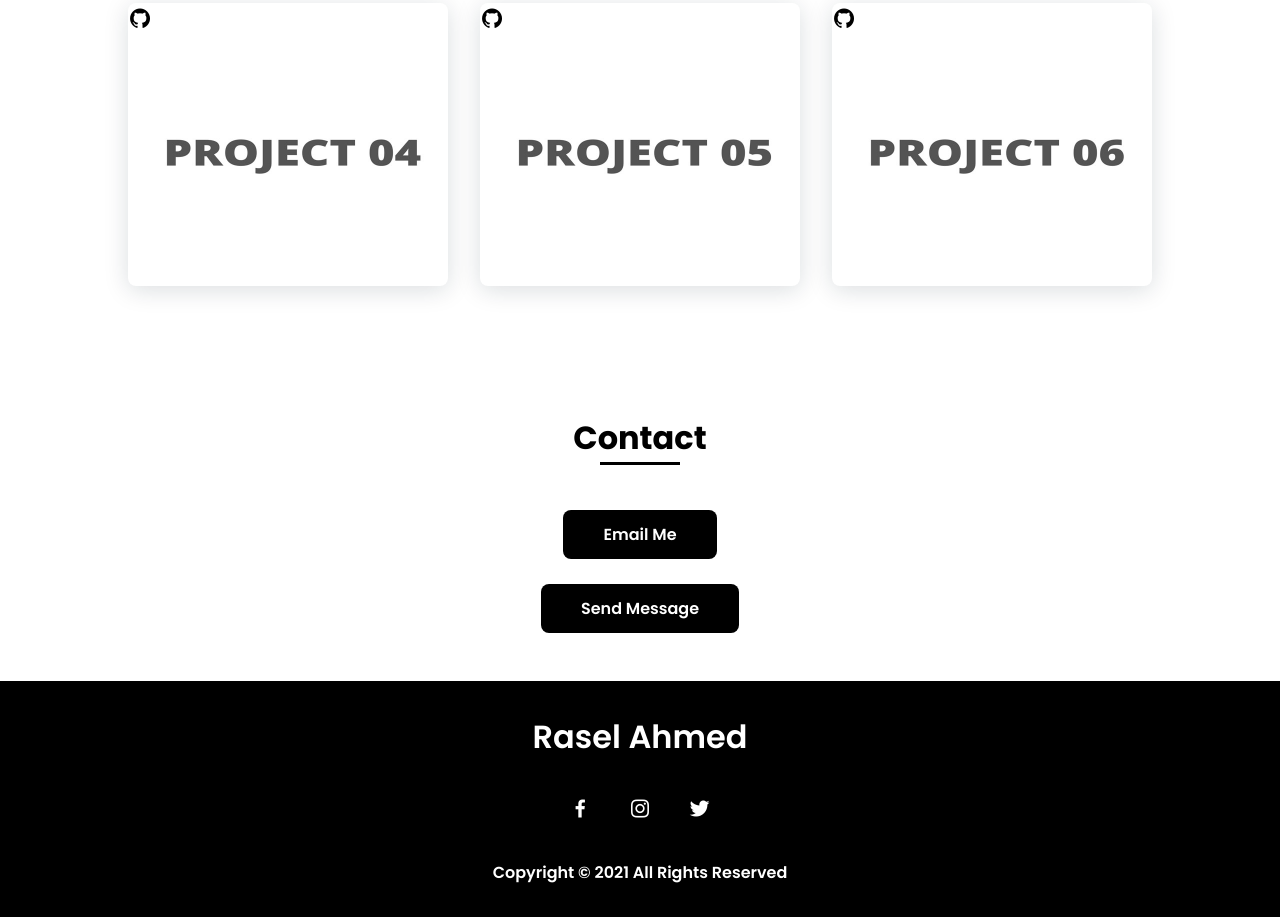
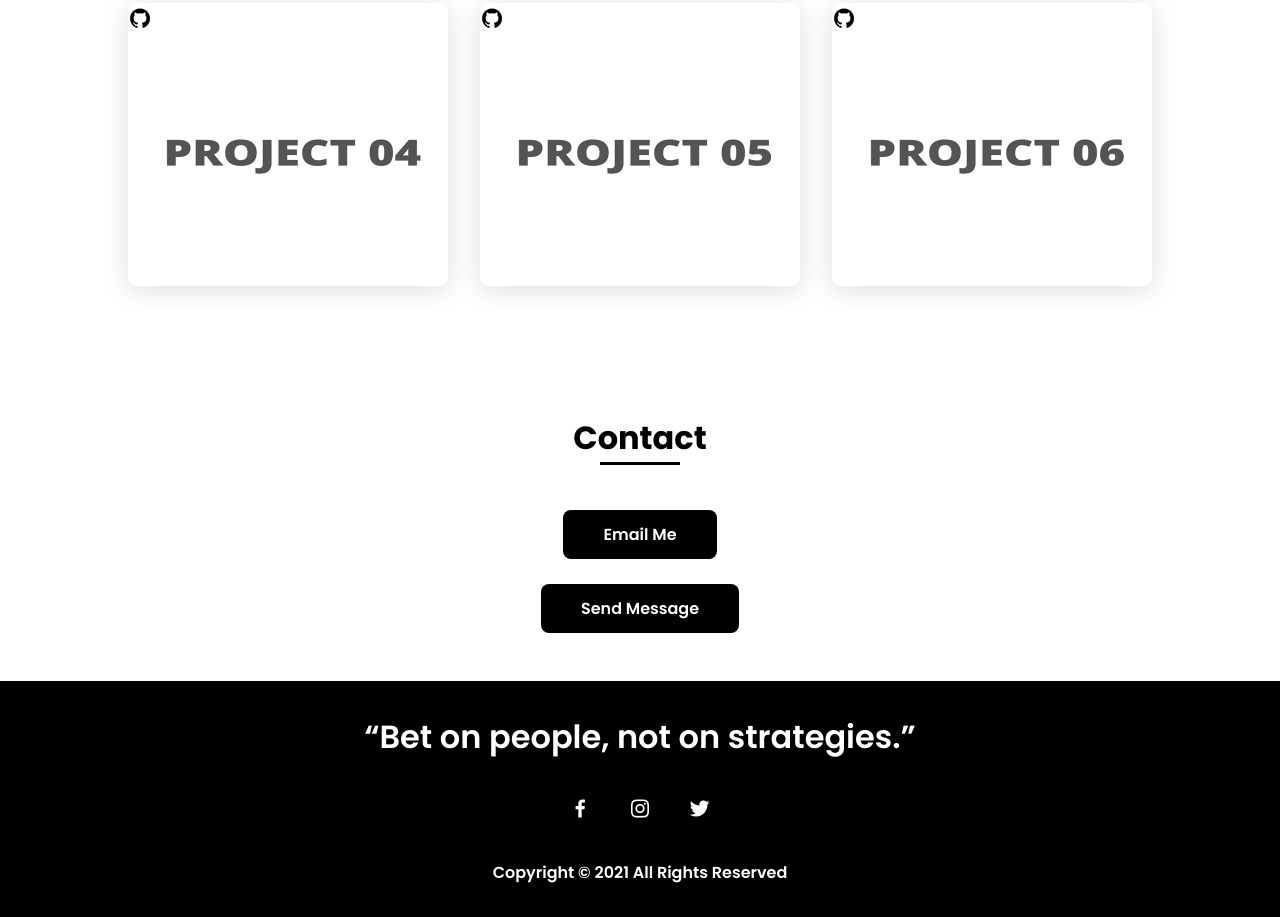
Before and after one commit to mdraselahmed95/mdraselahmed95.github.io, a plain HTML site: page index.html in a window 1280 px wide. Shown: the part 2633-3550 px from the top of the page. Drawn offline with nearby package versions, Linux system fonts and the light colour scheme.

Commit message:
My Portfolio

```diff
--- a/index.html
+++ b/index.html
@@ -11,7 +11,9 @@
         <!-- =====BOX ICONS===== -->
         <link href='https://cdn.jsdelivr.net/npm/boxicons@2.0.5/css/boxicons.min.css' rel='stylesheet'>
 
-        <title>Rasel Ahmed</title>
+        <title>Welcome To My Portfolio!</title>
+
+        <link rel="icon" href="assets/img/icon.png">
     </head>
     <body>
         <!--===== HEADER =====-->
@@ -182,7 +184,7 @@
 
         <!--===== FOOTER =====-->
         <footer class="footer">
-            <p class="footer__title">Rasel Ahmed</p>
+            <p class="footer__title">“Bet on people, not on strategies.”</p>
             <div class="footer__social">
                 <a href="https://www.facebook.com/raselahmed442/" target="_blank" class="footer__icon"><i class='bx bxl-facebook' ></i></a>
                 <a href="https://www.instagram.com/raselahmed442/" target="_blank" class="footer__icon"><i class='bx bxl-instagram' ></i></a>
```
Also changed, not shown: 1 other file.
